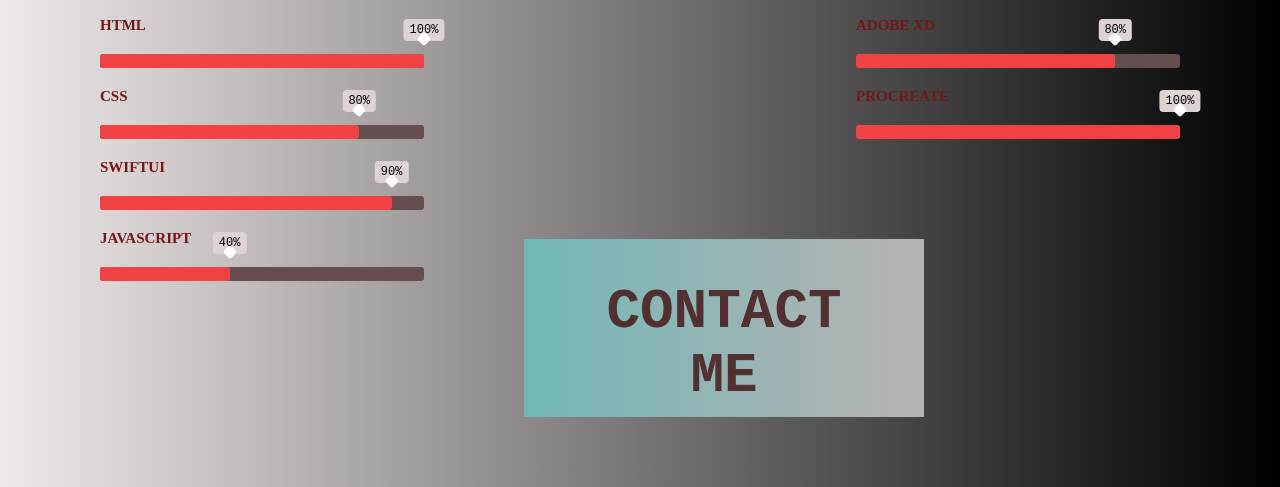
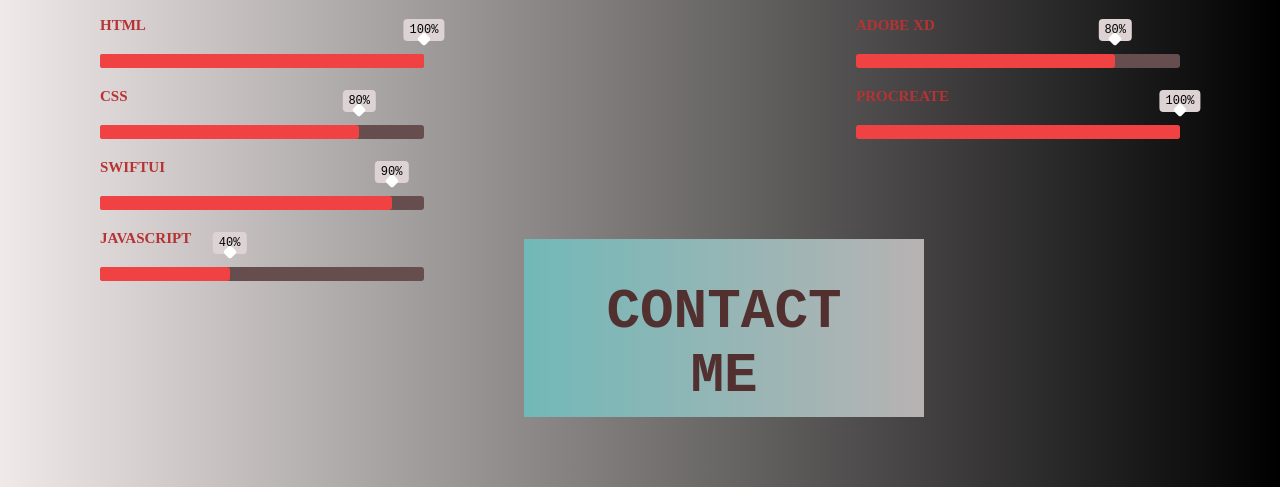
Before and after one commit to stmblueprint/Portfolio, a PHP site: page /about.html in a window 1280 px wide. Shown: the part 801-1288 px from the top of the page. Run offline with PHP 8.4, Linux system fonts and the light colour scheme.

Commit message:
Update drawing.css

```diff
--- a/drawing.css
+++ b/drawing.css
@@ -109,7 +109,7 @@ h1,a{
     font-family:'Times New Roman', Times, serif;
     font-size:  15px;
     font-weight: 700;
-    color: rgb(119, 22, 22);
+    color: rgb(182, 51, 51);
     text-transform: uppercase;
     margin: 20px 0;
 }
```
